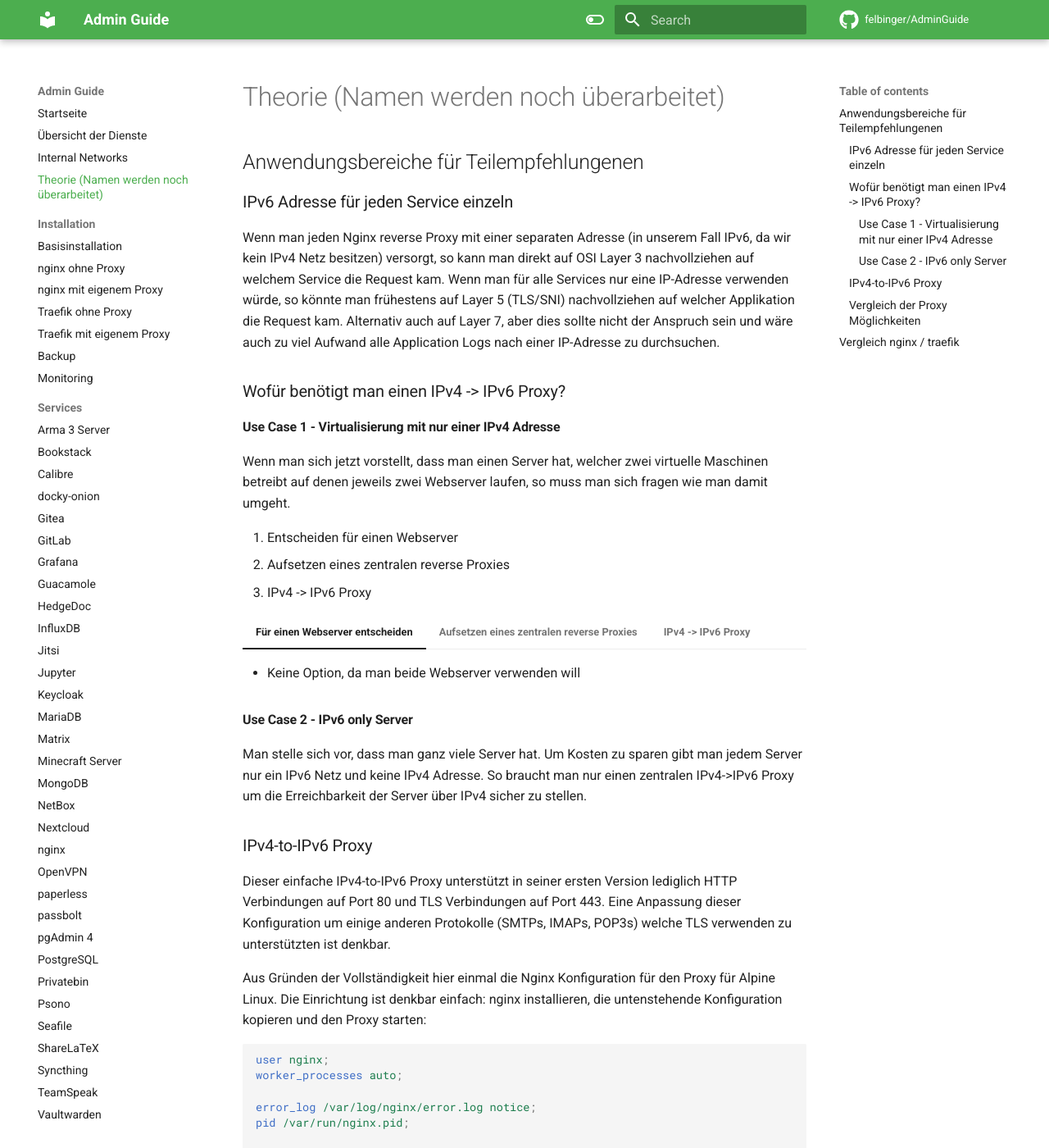
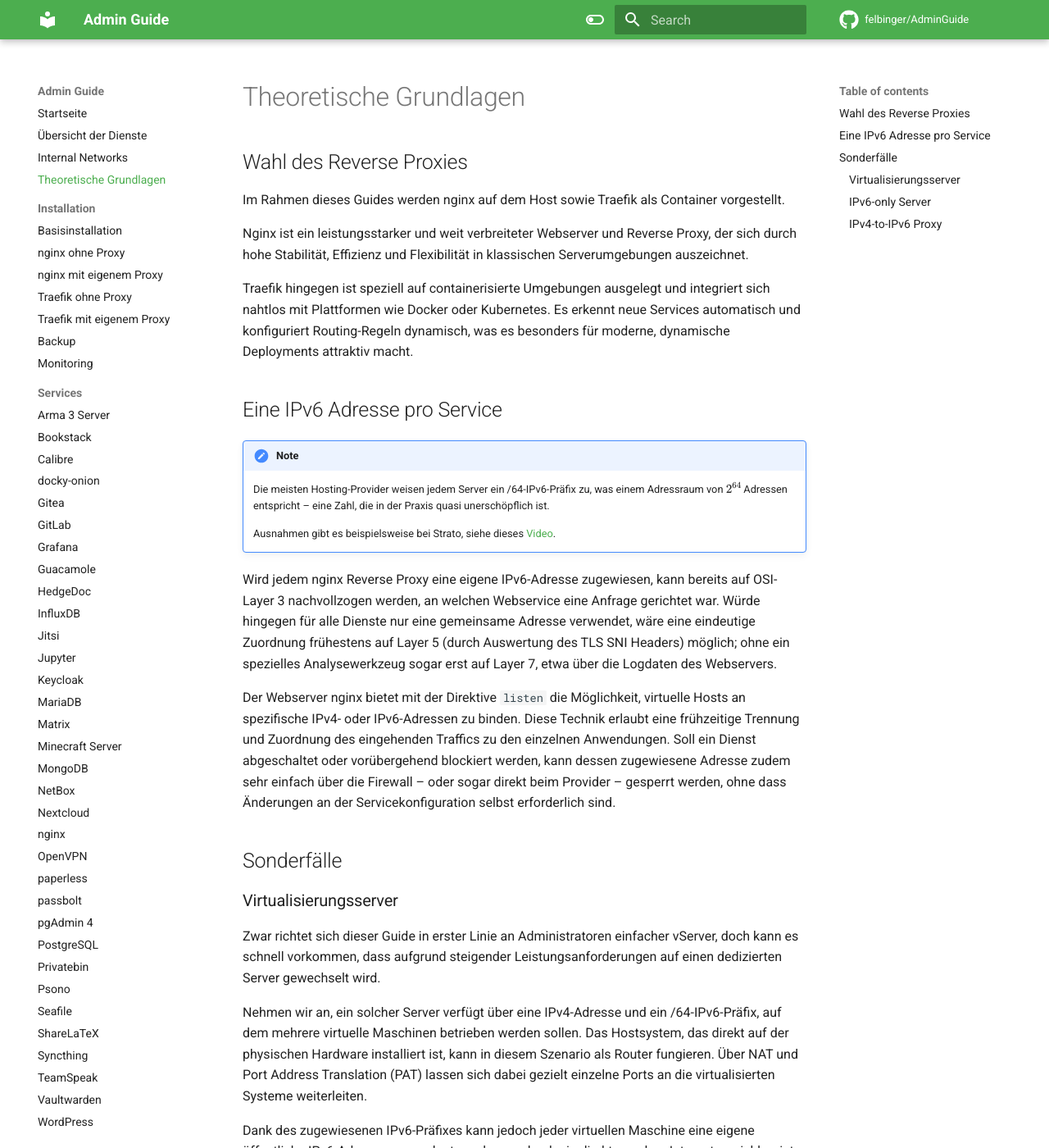
Before and after one commit to felbinger/AdminGuide, an MkDocs documentation site: the page built from docs/30_theorie.md, in a window 1280 px wide and 1400 px high. Shown: the whole window at 82% size. Built offline with MkDocs 1.6.1 and Material for MkDocs 9.7.7, drawn with Linux system fonts in a browser that asks for light colours; comment, search, counter and statistics services are not loaded; some of the changed text lies outside the part shown.

Commit message:
theorie: rewrite

````diff
--- a/docs/30_theorie.md
+++ b/docs/30_theorie.md
@@ -1,59 +1,82 @@
-# Theorie (Namen werden noch überarbeitet)
+# Theoretische Grundlagen
 
-## Anwendungsbereiche für Teilempfehlungenen
+## Wahl des Reverse Proxies
+Im Rahmen dieses Guides werden nginx auf dem Host sowie Traefik als Container vorgestellt.
 
-### IPv6 Adresse für jeden Service einzeln
-Wenn man jeden Nginx reverse Proxy mit einer separaten Adresse (in unserem Fall IPv6, da wir kein IPv4 Netz besitzen)
-versorgt, so kann man direkt auf OSI Layer 3 nachvollziehen auf welchem Service die Request kam. Wenn man für alle
-Services nur eine IP-Adresse verwenden würde, so könnte man frühestens auf Layer 5 (TLS/SNI) nachvollziehen auf welcher
-Applikation die Request kam. Alternativ auch auf Layer 7, aber dies sollte nicht der Anspruch sein und wäre auch zu viel
-Aufwand alle Application Logs nach einer IP-Adresse zu durchsuchen.
+Nginx ist ein leistungsstarker und weit verbreiteter Webserver und Reverse Proxy, der sich
+durch hohe Stabilität, Effizienz und Flexibilität in klassischen Serverumgebungen auszeichnet.
 
-### Wofür benötigt man einen IPv4 -> IPv6 Proxy?
-#### Use Case 1 - Virtualisierung mit nur einer IPv4 Adresse
-Wenn man sich jetzt vorstellt, dass man einen Server hat, welcher zwei virtuelle Maschinen betreibt auf denen jeweils
-zwei Webserver laufen, so muss man sich fragen wie man damit umgeht.
+Traefik hingegen ist speziell auf containerisierte Umgebungen ausgelegt und integriert sich
+nahtlos mit Plattformen wie Docker oder Kubernetes. Es erkennt neue Services automatisch und
+konfiguriert Routing-Regeln dynamisch, was es besonders für moderne, dynamische Deployments
+attraktiv macht.
 
-1. Entscheiden für einen Webserver
-2. Aufsetzen eines zentralen reverse Proxies
-3. IPv4 -> IPv6 Proxy
+## Eine IPv6 Adresse pro Service
 
-=== "Für einen Webserver entscheiden"
-    - Keine Option, da man beide Webserver verwenden will
+!!! note
+    Die meisten Hosting-Provider weisen jedem Server ein /64-IPv6-Präfix zu,
+    was einem Adressraum von $2^{64}$ Adressen entspricht – eine Zahl, die in
+    der Praxis quasi unerschöpflich ist.
 
-=== "Aufsetzen eines zentralen reverse Proxies"
-    - Pro:
-        - Beide VMs können exposed werden
-        - Zentralisierter Aufruf auf einen reverse Proxy
-    - Contra:
-        - langsamere Laufzeit durch mehre Proxys (Die Proxys auf den VMs brauchen man ja dennoch)
-        - SPOF (Single point of failure) - Wenn der erste reverse Proxy nicht mehr funktioniert, kann auf kein Service mehr zugegriffen werden
-        - Vermehrter Debugging Aufwand durch mehrere Verbindungsstellen
-        - Aufwendigere Konfiguration (spezifische Header Einstellungen (Real-IP Forwarded-For))
+    Ausnahmen gibt es beispielsweise bei Strato, siehe dieses
+    [Video](https://www.youtube.com/shorts/oSvU4HXZ_Wc).
 
-=== "IPv4 -> IPv6 Proxy"
-    - Pro:
-        - Für IPv6 geringere Laufzeit (veraltetes IPv4 Protokoll)
-        - Reverse Proxies der VMs sind direkt im Internet
-            - dadurch keine Header Konfiguration nötig
-        - Falls der zentrale IPv4 Proxy nicht mehr funktioniert, so ist der Service immer noch über IPv6 erreichbar
-    - Contra:
-        - Uns keine bekannt, falls euch welche einfallen, bitten wir um einen Pull Request
+Wird jedem nginx Reverse Proxy eine eigene IPv6-Adresse zugewiesen, kann bereits auf OSI-Layer 3
+nachvollzogen werden, an welchen Webservice eine Anfrage gerichtet war. Würde hingegen für alle
+Dienste nur eine gemeinsame Adresse verwendet, wäre eine eindeutige Zuordnung frühestens auf
+Layer 5 (durch Auswertung des TLS SNI Headers) möglich; ohne ein spezielles Analysewerkzeug sogar
+erst auf Layer 7, etwa über die Logdaten des Webservers.
 
+Der Webserver nginx bietet mit der Direktive `listen` die Möglichkeit, virtuelle Hosts an spezifische
+IPv4- oder IPv6-Adressen zu binden. Diese Technik erlaubt eine frühzeitige Trennung und Zuordnung des
+eingehenden Traffics zu den einzelnen Anwendungen. Soll ein Dienst abgeschaltet oder vorübergehend
+blockiert werden, kann dessen zugewiesene Adresse zudem sehr einfach über die Firewall – oder sogar
+direkt beim Provider – gesperrt werden, ohne dass Änderungen an der Servicekonfiguration selbst
+erforderlich sind.
 
-#### Use Case 2 - IPv6 only Server
-Man stelle sich vor, dass man ganz viele Server hat. Um Kosten zu sparen gibt man jedem Server nur ein IPv6 Netz
-und keine IPv4 Adresse. So braucht man nur einen zentralen IPv4->IPv6 Proxy um die Erreichbarkeit der Server über IPv4
-sicher zu stellen.
+## Sonderfälle
+### Virtualisierungsserver
+Zwar richtet sich dieser Guide in erster Linie an Administratoren einfacher vServer, doch kann es
+schnell vorkommen, dass aufgrund steigender Leistungsanforderungen auf einen dedizierten Server
+gewechselt wird.
 
+Nehmen wir an, ein solcher Server verfügt über eine IPv4-Adresse und ein /64-IPv6-Präfix, auf dem
+mehrere virtuelle Maschinen betrieben werden sollen. Das Hostsystem, das direkt auf der physischen
+Hardware installiert ist, kann in diesem Szenario als Router fungieren. Über NAT und Port Address
+Translation (PAT) lassen sich dabei gezielt einzelne Ports an die virtualisierten Systeme weiterleiten.
+
+Dank des zugewiesenen IPv6-Präfixes kann jedoch jeder virtuellen Maschine eine eigene öffentliche
+IPv6-Adresse zugeordnet werden, wodurch sie direkt aus dem Internet erreichbar ist – ganz ohne NAT.
+
+In diesem Zusammenhang kann der Einsatz eines IPv4-zu-IPv6-Proxys sinnvoll sein. Ein solcher Proxy
+nimmt Anfragen über IPv4 entgegen und leitet sie intern per IPv6 an den Zielserver weiter. Auf diese
+Weise bleibt die Erreichbarkeit auch für IPv4-Clients gewährleistet, selbst wenn die eigentliche
+Infrastruktur ausschließlich auf IPv6 basiert.
+
+### IPv6-only Server
+Angenommen, es steht eine größere Anzahl von Servern zur Verfügung. Um Kosten und Verwaltungsaufwand
+zu reduzieren, wird dabei bewusst auf individuelle IPv4-Adressen verzichtet und jedem System ausschließlich
+ein IPv6-Netz zugewiesen.
+
+!!! warning
+    Dieses Setup impliziert, dass die Systeme selbst keine ausgehende IPv4-Verbindung aufbauen können.
+    Das kann die Administration erschweren – beispielsweise, wenn Repositories von GitHub, Docker Hub oder
+    anderen ausschließlich über IPv4 erreichbaren Diensten bezogen werden sollen. In solchen Fällen ist
+    entweder ein IPv6-fähiger Mirror oder ein NAT64-Gateway erforderlich, um den Zugriff zu ermöglichen.
+
+    Die wenigsten Anbieter stellen derzeit NAT64 Gateways zur Verfügung, weshalb zum derzeitigen Zeitpunkt
+    von dieser Systemarchitektur abzuraten ist.
+
+Die Erreichbarkeit dieser Server aus dem IPv4-Internet kann in einem solchen Szenario über einen zentralen
+IPv4-zu-IPv6-Proxy sichergestellt werden. Dieser Proxy fungiert als gemeinsame Eingangsstelle für alle
+IPv4-Anfragen und leitet sie intern über IPv6 an die jeweiligen Zielsysteme weiter – effizient, kostensparend
+und ohne die Notwendigkeit zusätzlicher IPv4-Ressourcen.
 
 ### IPv4-to-IPv6 Proxy
-Dieser einfache IPv4-to-IPv6 Proxy unterstützt in seiner ersten Version lediglich HTTP Verbindungen auf Port 80 und TLS
-Verbindungen auf Port 443. Eine Anpassung dieser Konfiguration um einige anderen Protokolle (SMTPs, IMAPs, POP3s) welche
-TLS verwenden zu unterstützten ist denkbar.
-
-Aus Gründen der Vollständigkeit hier einmal die Nginx Konfiguration für den Proxy für Alpine Linux. Die Einrichtung ist
-denkbar einfach: nginx installieren, die untenstehende Konfiguration kopieren und den Proxy starten:
+Im folgenden wird eine einfache nginx Konfiguration vorgestellt, welche als IPv4-to-IPv6 Proxy eingesetzt
+werden kann. In seiner aktuellen Version unterstützt er ausschließlich HTTP- und HTTPs-Verbindungen. Mit
+geringfügigen Anpassungen der Konfiguration lässt sich der Proxy jedoch auch für andere TLS-gesicherte
+Protokolle wie SMTPs, IMAPs oder POP3s einsetzen.
 
 ```nginx
 user nginx;
@@ -61,7 +84,6 @@ worker_processes auto;
 
 error_log /var/log/nginx/error.log notice;
 pid /var/run/nginx.pid;
-
 
 events {
     worker_connections 1024;
@@ -88,7 +110,6 @@ http {
 }
 
 stream {
-    # https://gist.github.com/kekru/c09dbab5e78bf76402966b13fa72b9d2#non-terminating-tls-pass-through
     server {
         listen 443;
 
@@ -102,20 +123,3 @@ stream {
     }
 }
 ```
-
-### Vergleich der Proxy Möglichkeiten
-
-![Schaubild](../img/schaubild_cloudflare-vs-transparent-proxy.png){: loading=lazy }
-
-Aus unserer Sicht ergibt die Verwendung eines eigenen vorgeschalteten Proxies nur Sinn, wenn mehr als ein Server
-administriert wird und die Web-Server über IPv6 Adressen nach außen bereitstellt werden.
-
-Wird lediglich ein System betreut (wie z.B. der oben erwähnte Cloudserver), kann die zugewiesene IPv4 Adresse natürlich
-ebenfalls auf den Ports 80 und 443 verwendet werden und dann auf den Reverse Proxy zeigen. Dadurch entfällt die
-Abhängigkeit zu anderen Systemen.
-
-Sofern der Cloudserver über keine eigene IPv4 Adresse oder keine eigenen IPv6 Adressen verfügt, sollte ein Proxy
-vorgeschaltet werden, um den Nutzern, die keine IPv4/IPv6 Adresse verfügen, den Zugriff zu ermöglichen.
-
-
-## Vergleich nginx / traefik
````
Also changed, not shown: docs/index.md (+6 -6 lines), docs/installation/05_base.md (+25 -12 lines).
